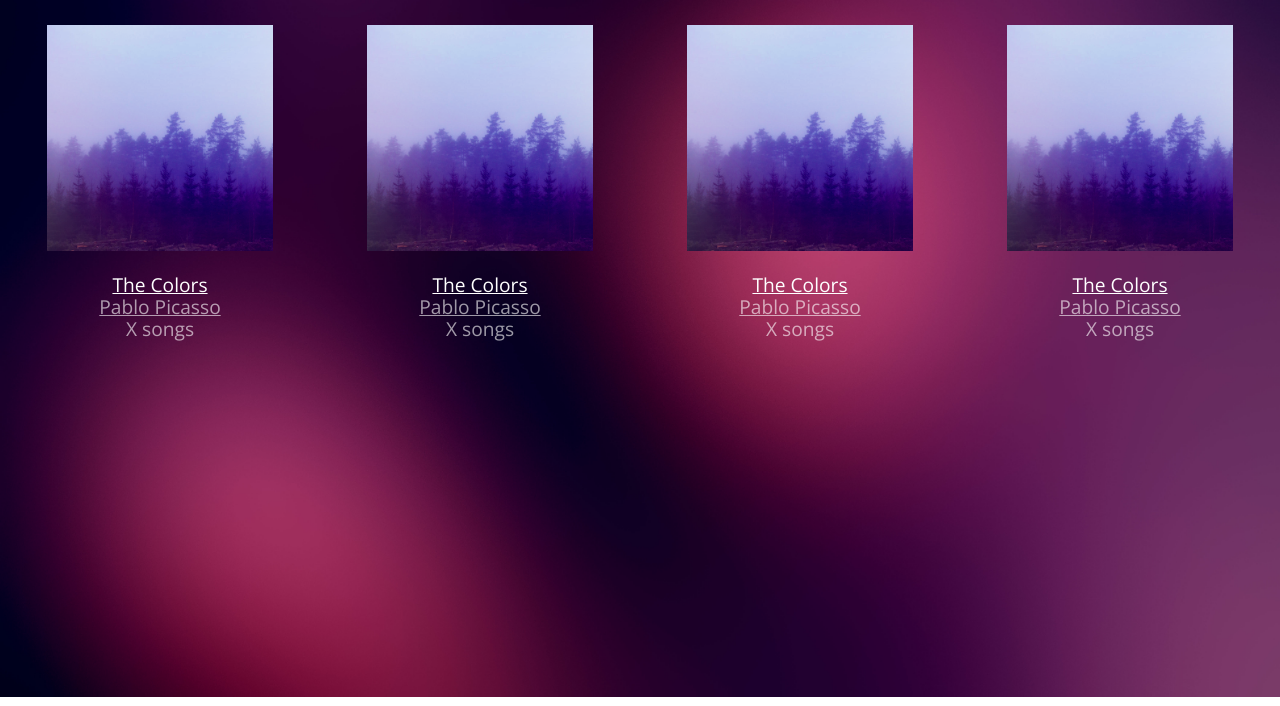
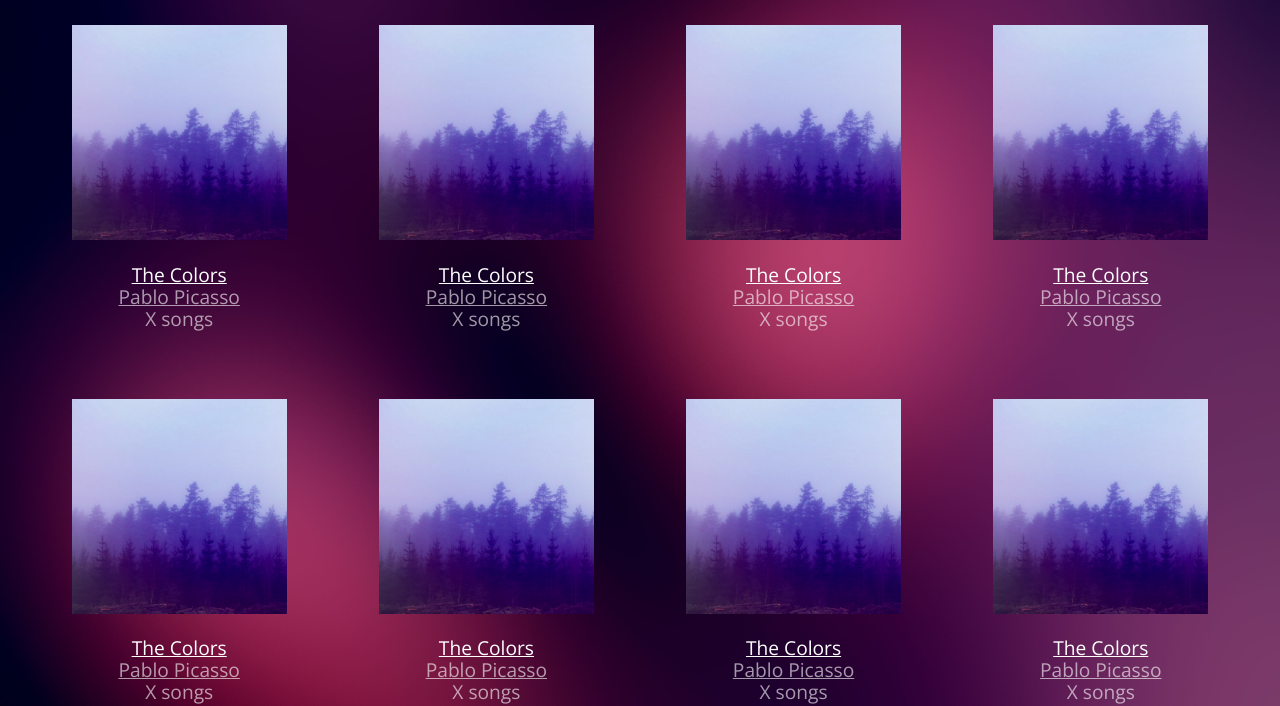
Before and after one commit to BenRiegel/bloc-jams, a plain HTML site: page collection.html in a window 1280 px wide. Shown: the part 103-809 px from the top of the page. Drawn offline with nearby package versions, Linux system fonts and the light colour scheme.

Commit message:
Checkpoint 10 dom collection view: completed

```diff
--- a/collection.html
+++ b/collection.html
@@ -17,62 +17,10 @@
             <div class="links-container">
                 <a href="collection.html" class="navbar-link">collection</a>
             </div>
-        </nav
-
+        </nav>
 
         <section class="album-covers container clearfix">
-            <div class="collection-album-container column fourth">
-                <img src="assets/images/album_covers/01.png"/>
-                <div class="collection-album-info caption">
-                    <p>
-                        <a class="album-name" href="album.html">The Colors</a>
-                        <br/>
-                        <a href="album.html">Pablo Picasso</a>
-                        <br/>
-                        X songs
-                        <br/>
-                    </p>
-                </div>
-            </div>
-            <div class="collection-album-container column fourth">
-                <img src="assets/images/album_covers/01.png"/>
-                <div class="collection-album-info caption">
-                    <p>
-                        <a class="album-name" href="#">The Colors</a>
-                        <br/>
-                        <a href="#">Pablo Picasso</a>
-                        <br/>
-                        X songs
-                        <br/>
-                    </p>
-                </div>
-            </div>
-            <div class="collection-album-container column fourth">
-                <img src="assets/images/album_covers/01.png"/>
-                <div class="collection-album-info caption">
-                    <p>
-                        <a class="album-name" href="#">The Colors</a>
-                        <br/>
-                        <a href="#">Pablo Picasso</a>
-                        <br/>
-                        X songs
-                        <br/>
-                    </p>
-                </div>
-            </div>
-            <div class="collection-album-container column fourth">
-                <img src="assets/images/album_covers/01.png"/>
-                <div class="collection-album-info caption">
-                    <p>
-                        <a class="album-name" href="#">The Colors</a>
-                        <br/>
-                        <a href="#">Pablo Picasso</a>
-                        <br/>
-                        X songs
-                        <br/>
-                    </p>
-                </div>
-            </div>
         </section>
+        <script src="scripts/collection.js"></script>
     </body>
 </html>
--- /dev/null
+++ b/scripts/collection.js
@@ -0,0 +1,23 @@
+var collectionItemTemplate =
+    '<div class="collection-album-container column fourth">'
+  + '  <img src="assets/images/album_covers/01.png"/>'
+  + '  <div class="collection-album-info caption">'
+  + '    <p>'
+  + '      <a class="album-name" href="album.html"> The Colors </a>'
+  + '      <br/>'
+  + '      <a href="album.html"> Pablo Picasso </a>'
+  + '      <br/>'
+  + '      X songs'
+  + '      <br/>'
+  + '    </p>'
+  + '  </div>'
+  + '</div>'
+  ;
+
+window.onload = function() {
+    var collectionContainer = document.getElementsByClassName('album-covers')[0];
+    collectionContainer.innerHTML = '';
+    for (var i = 0; i < 12; i++) {
+        collectionContainer.innerHTML += collectionItemTemplate;
+    }
+}
```
